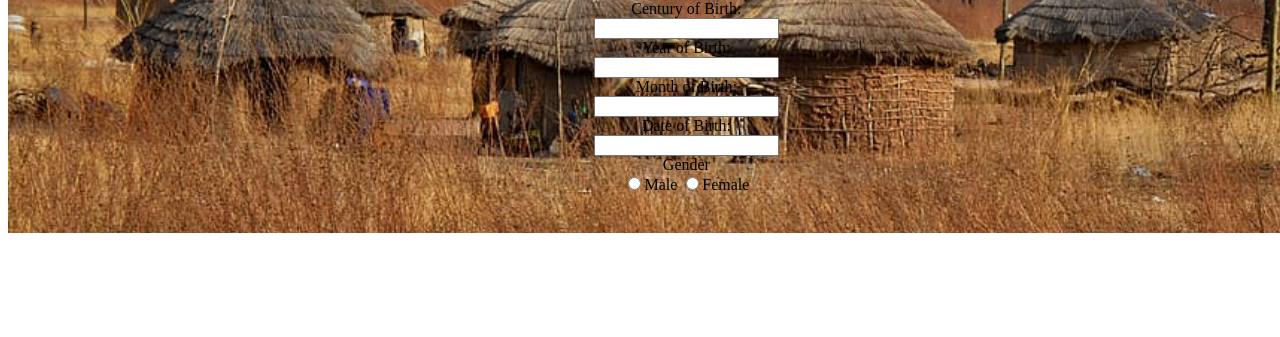
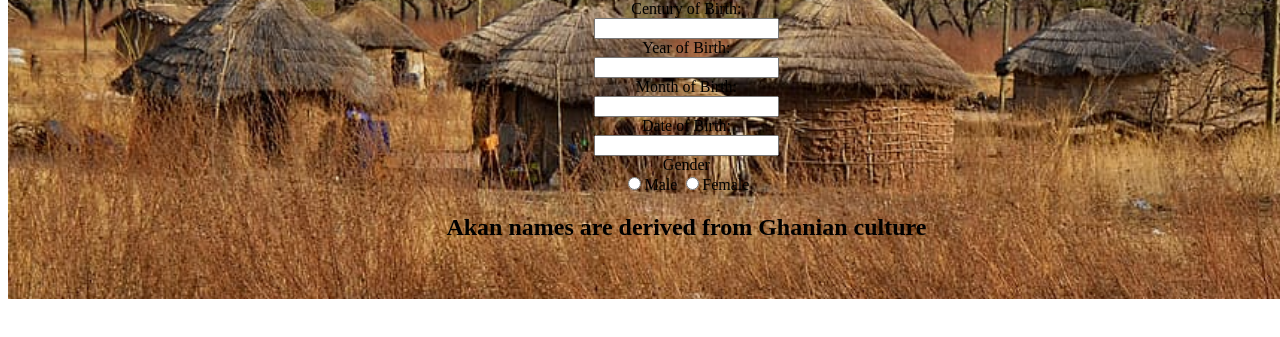
Before and after one commit to Mel-001/BirthdayJS, a plain HTML site: page index.html in a window 1280 px wide. Shown: the part 163-500 px from the top of the page. Drawn offline with Linux system fonts and the light colour scheme.

Commit message:
box akan names 1

```diff
--- a/index.html
+++ b/index.html
@@ -31,7 +31,9 @@
         </div>
 
         <div class="description">
-
+            <div class="box">
+                <h2>Akan names are derived from Ghanian culture</h2>
+            </div>
         </div>
     </div>
 </body>
```
